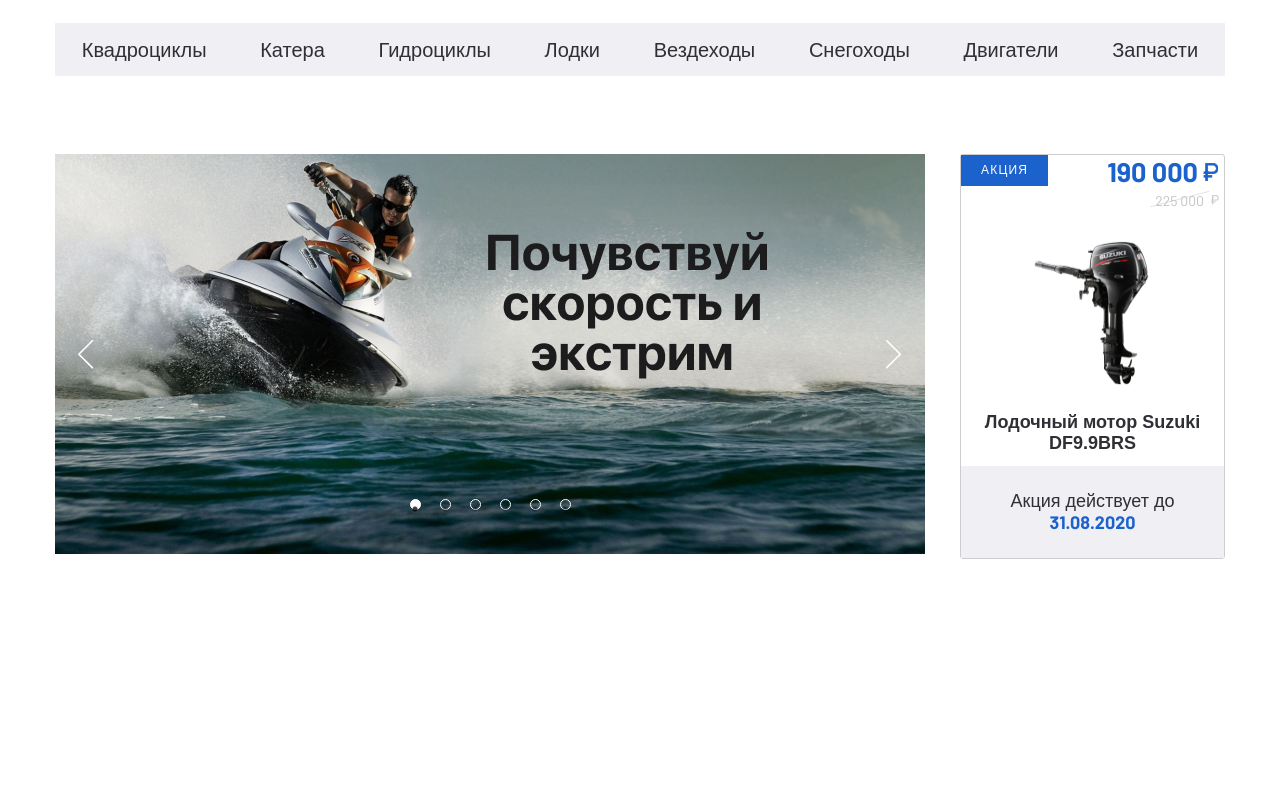
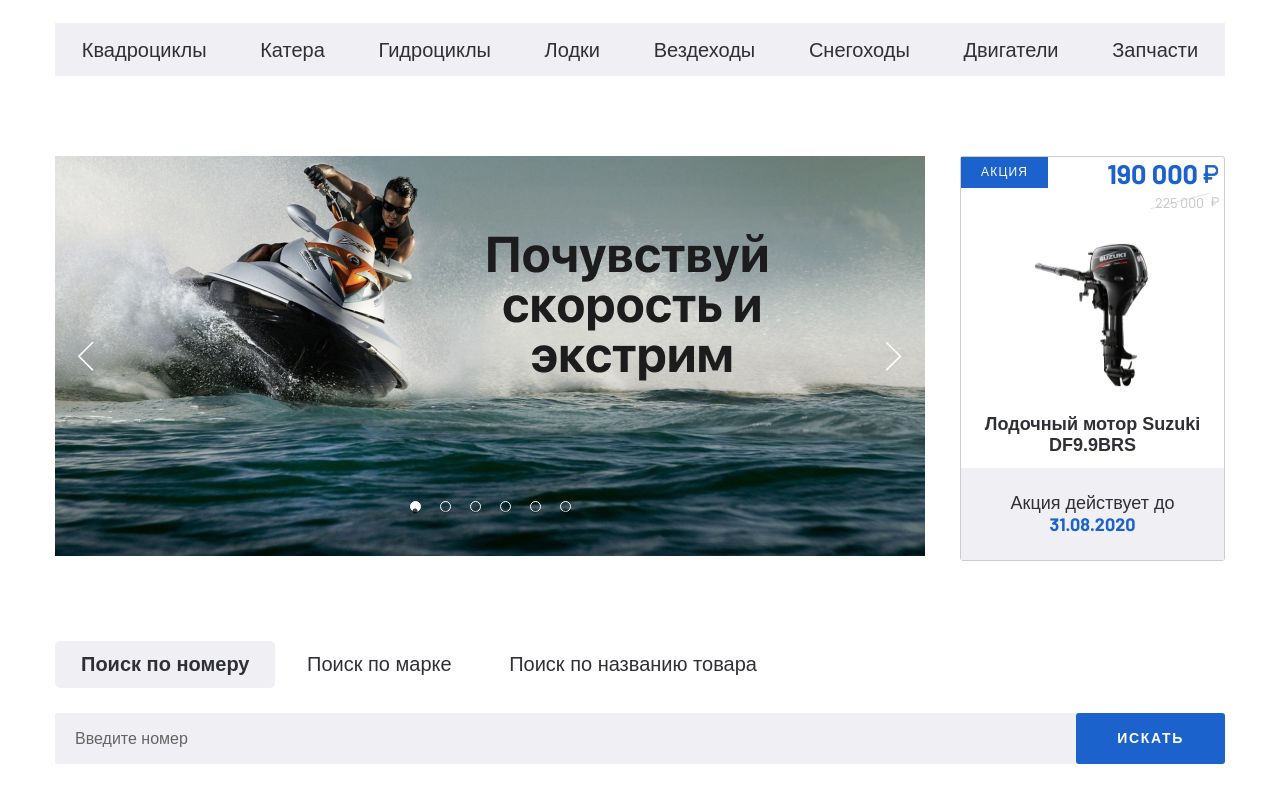
Before and after one commit to NeverMind109/Drive-Moto, a website: page app/index.html in a window 1280 px wide. Shown: the part 99-902 px from the top of the page. Before the commit the page ends 800 px from the top, so only its background shows below. Drawn offline with nearby package versions, Linux system fonts and the light colour scheme; files that its build step writes are made by us from their sources.

Commit message:
Created: Added Search-Tabs Section

```diff
--- a/app/index.html
+++ b/app/index.html
@@ -14,7 +14,7 @@
     <link rel="stylesheet" href="css/style.min.css" />
   </head>
   <body>
-    <header class="header">
+    <header class="header page-section">
       <div class="header__top">
         <div class="container">
           <div class="header__top-inner">
@@ -112,7 +112,7 @@
       </div>
     </header>
     <main class="content">
-      <section class="banner-section">
+      <section class="banner-section page-section">
         <div class="container">
           <div class="banner-section__inner">
             <div class="banner-section__slider">
@@ -183,6 +183,66 @@
           </div>
         </div>
       </section>
+      <section class="search page-section">
+        <div class="container">
+          <div class="search__inner">
+            <div class="search__tabs">
+              <a
+                class="search__tabs-item search__tabs-item--active"
+                href="#search-tab-1"
+                >Поиск по номеру</a
+              >
+              <a class="search__tabs-item" href="#search-tab-2"
+                >Поиск по марке</a
+              >
+              <a class="search__tabs-item" href="#search-tab-3"
+                >Поиск по названию товара</a
+              >
+            </div>
+            <div class="search__content">
+              <div
+                class="search__content-item search__content-item--active"
+                id="search-tab-1"
+              >
+                <form class="search__content-form" action="#">
+                  <input
+                    class="search__content-input"
+                    type="text"
+                    placeholder="Введите номер"
+                  />
+                  <button class="search__content-btn" type="submit">
+                    искать
+                  </button>
+                </form>
+              </div>
+              <div class="search__content-item" id="search-tab-2">
+                <form class="search__content-form" action="#">
+                  <input
+                    class="search__content-input"
+                    type="text"
+                    placeholder="Введите марку"
+                  />
+                  <button class="search__content-btn" type="submit">
+                    искать
+                  </button>
+                </form>
+              </div>
+              <div class="search__content-item" id="search-tab-3">
+                <form class="search__content-form" action="#">
+                  <input
+                    class="search__content-input"
+                    type="text"
+                    placeholder="Введите название товара"
+                  />
+                  <button class="search__content-btn" type="submit">
+                    искать
+                  </button>
+                </form>
+              </div>
+            </div>
+          </div>
+        </div>
+      </section>
     </main>
     <script src="js/main.min.js"></script>
   </body>
--- a/app/js/main.js
+++ b/app/js/main.js
@@ -6,4 +6,12 @@
     nextArrow:
       '<button class="banner-section__slider-button banner-section__slider-next" type="button"><img src="images/banner-slider-arrow-next.svg" alt="Next Arrow" class="banner-section__slider-next-img"></button>',
   });
+
+  $(".search__tabs-item").on("click", function (e) {
+    e.preventDefault();
+    $(".search__tabs-item").removeClass("search__tabs-item--active");
+    $(".search__content-item").removeClass("search__content-item--active");
+    $(this).addClass("search__tabs-item--active");
+    $($(this).attr("href")).addClass("search__content-item--active");
+  });
 });
--- a/app/scss/_blocks/_header.scss
+++ b/app/scss/_blocks/_header.scss
@@ -1,5 +1,4 @@
 .header {
-  padding-bottom: 78px;
   &__top-inner {
     display: flex;
     justify-content: space-between;
--- /dev/null
+++ b/app/scss/_blocks/_search.scss
@@ -0,0 +1,58 @@
+.search {
+  &__inner {
+  }
+  &__tabs {
+    margin-bottom: 25px;
+  }
+  &__tabs-item {
+    padding: 11px 26px 12px;
+    &--active {
+      font-weight: 700;
+      background: #f0f0f4;
+      border-radius: 5px;
+    }
+  }
+  &__content {
+  }
+  &__content-item {
+    display: none;
+    &--active {
+      display: block;
+    }
+  }
+  &__content-form {
+    display: flex;
+  }
+  &__content-input {
+    width: 100%;
+    font-size: 16px;
+    line-height: 19px;
+    color: #656464;
+    background: #f0f0f4;
+    border: none;
+    border-radius: 3px;
+    padding: 5px 20px;
+    &::placeholder {
+      font-family: "SFProDisplay-Regular", sans-serif;
+      font-weight: 400;
+      font-size: 16px;
+      line-height: 19px;
+      color: #656464;
+    }
+  }
+  &__content-btn {
+    font-family: "SFProDisplay-Bold", sans-serif;
+    font-weight: 700;
+    font-size: 14px;
+    line-height: 17px;
+    letter-spacing: 0.12em;
+    text-transform: uppercase;
+    color: #ffffff;
+    background-color: #1c62cd;
+    border-radius: 3px;
+    border: none;
+    padding: 17px 41px;
+    margin-left: -3px;
+    cursor: pointer;
+  }
+}
--- a/app/scss/_global.scss
+++ b/app/scss/_global.scss
@@ -50,3 +50,6 @@
   padding: 0 15px;
   margin: 0 auto;
 }
+.page-section {
+  padding-bottom: 80px;
+}
--- a/app/scss/style.scss
+++ b/app/scss/style.scss
@@ -4,5 +4,6 @@
 @import "_global.scss";
 @import "_blocks/_header.scss";
 @import "_blocks/_banner-section.scss";
+@import "_blocks/_search.scss";
 
 @import "_media.scss";
```
Also changed, not shown: app/css/style.min.css, app/js/main.min.js.
